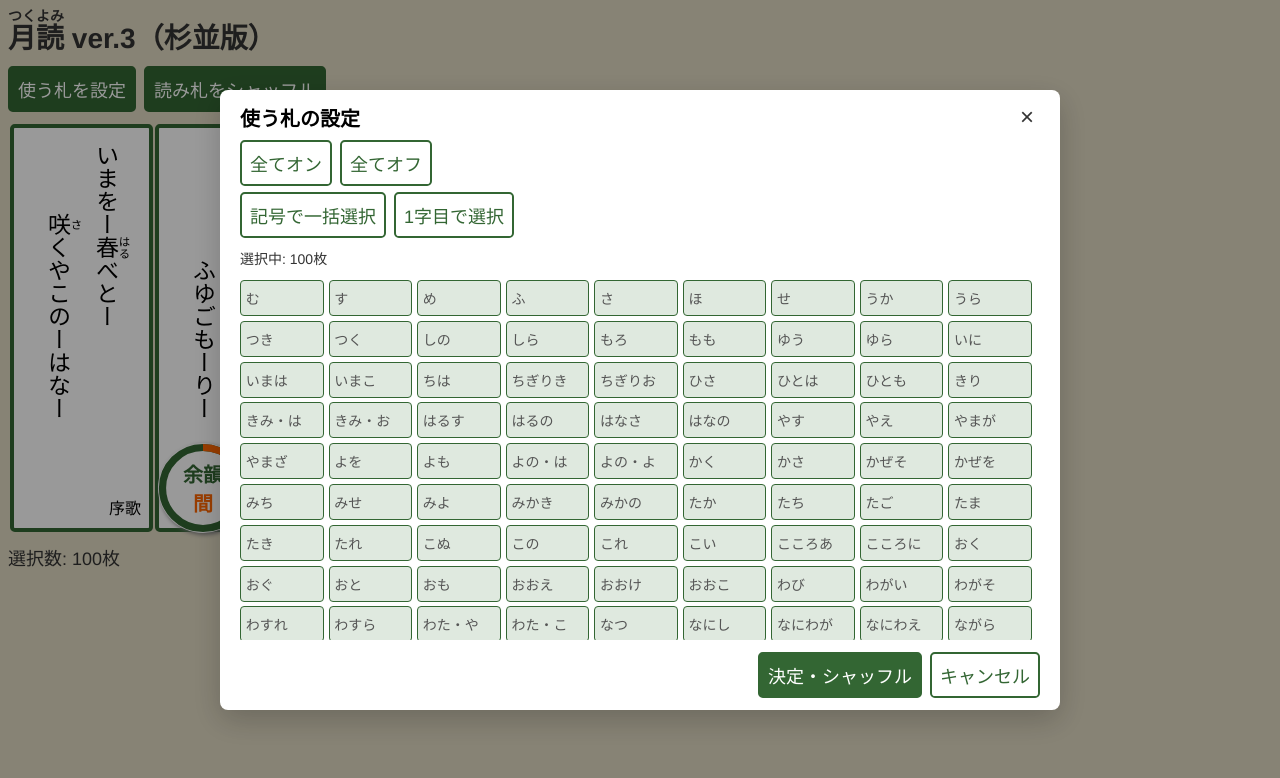
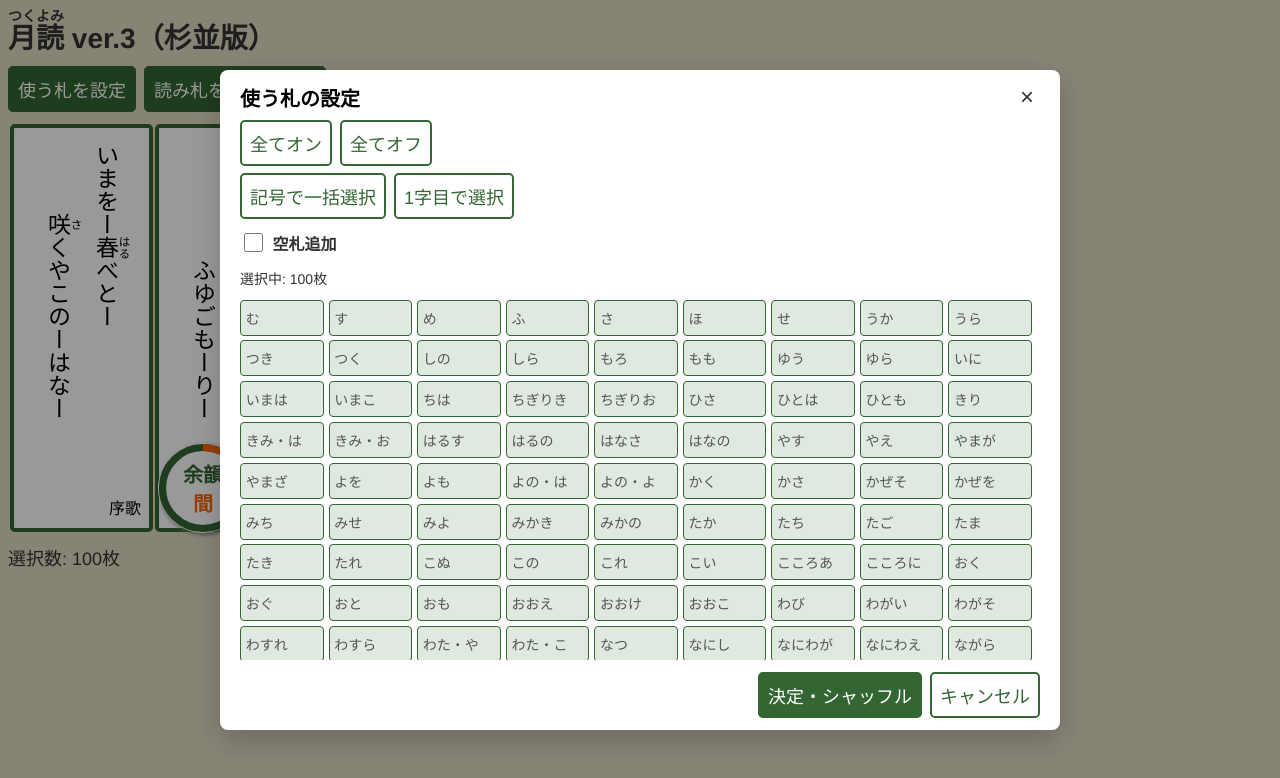
Before and after one commit to kg9n3n8y/tsukuyomi3_suginami, a plain HTML site: page index.html in a window 1280 px wide. Both pictures are taken after a click on the button "使う札を設定". Drawn offline with Linux system fonts and the light colour scheme.

Commit message:
空札追加ボタンの実装

```diff
--- a/index.html
+++ b/index.html
@@ -87,6 +87,12 @@
               <button type="button" id="open-symbol-selector-button" class="secondary-button">記号で一括選択</button>
               <button type="button" id="open-initial-selector-button" class="secondary-button">1字目で選択</button>
             </div>
+            <div class="checkbox-row">
+              <label class="checkbox-label">
+                <input type="checkbox" id="empty-card-checkbox">
+                空札追加
+              </label>
+            </div>
             <p id="selected-count-indicator" class="selected-count-indicator">選択中: 0枚</p>
           </div>
           <div class="modal-section">
--- a/script.js
+++ b/script.js
@@ -193,6 +193,7 @@ const openSymbolSelectorButton = document.getElementById('open-symbol-selector-b
 const openInitialSelectorButton = document.getElementById('open-initial-selector-button');
 const cardListElement = document.getElementById('card-list');
 const selectedCountIndicator = document.getElementById('selected-count-indicator');
+const emptyCardCheckbox = document.getElementById('empty-card-checkbox');
 
 const symbolSelector = document.getElementById('symbol-selector');
 const closeSymbolSelectorButton = document.getElementById('close-symbol-selector-button');
@@ -519,6 +520,9 @@ function toggleCardSelection(cardNo) {
     draftManualAdditions.delete(cardNo);
   } else {
     draftSelection.add(cardNo);
+    if (isEmptyCardAdditionEnabled()) {
+      draftManualAdditions.add(cardNo);
+    }
   }
   updateCardListSelectionState(draftSelection, draftManualAdditions);
 }
@@ -805,6 +809,10 @@ function updateSelectedCountIndicator(selectionSet) {
   selectedCountIndicator.textContent = `選択中: ${targetSet.size}枚`;
 }
 
+function isEmptyCardAdditionEnabled() {
+  return Boolean(emptyCardCheckbox?.checked);
+}
+
 function handleShuffleClick() {
   if (selectedCardNumbers.size === 0) {
     window.alert('使う札が選択されていません。設定から札を選択してください。');
--- a/style.css
+++ b/style.css
@@ -454,6 +454,26 @@ iframe {
   flex-wrap        : wrap;
 }
 
+.checkbox-row {
+  margin-top       : 0.3rem;
+}
+
+.checkbox-label {
+  display          : inline-flex;
+  align-items      : center;
+  gap              : 0.4rem;
+  font-size        : 16px;
+  font-weight      : 600;
+  color            : #333333;
+  padding          : 0;
+}
+
+.checkbox-label input[type="checkbox"] {
+  width            : 1.2rem;
+  height           : 1.2rem;
+  accent-color     : #336633;
+}
+
 .selected-count-indicator {
   font-size        : 14px;
   color            : #333333;
```
